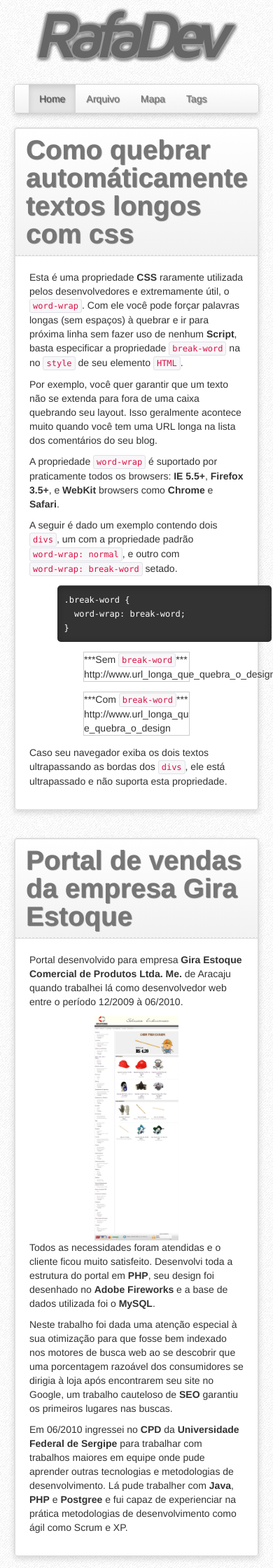
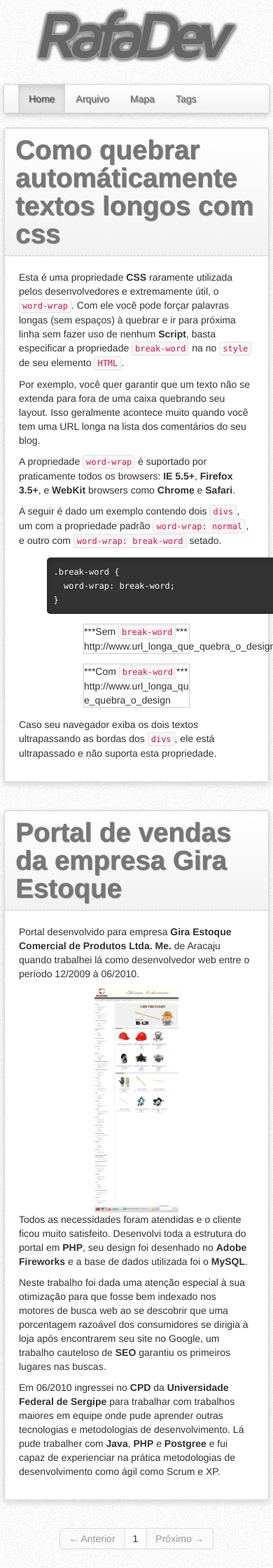
Before and after one commit to rafadev7/RafaDev.com, a Jekyll site: the page built from index.html, in a window 390 px wide. Shown: the top 2240 px of the page at 70% size. Built offline with Jekyll 4.4.1, drawn with Linux system fonts in a browser that asks for light colours; the list of posts is cut into pages by our own code.

Commit message:
Ajust the style for mobile

```diff
--- a/css/style.css
+++ b/css/style.css
@@ -1,4 +1,4 @@
-media (max-width: 767px){
+@media (max-width: 767px){
   body {
     padding-right: 5px;
     padding-left: 5px;
```
